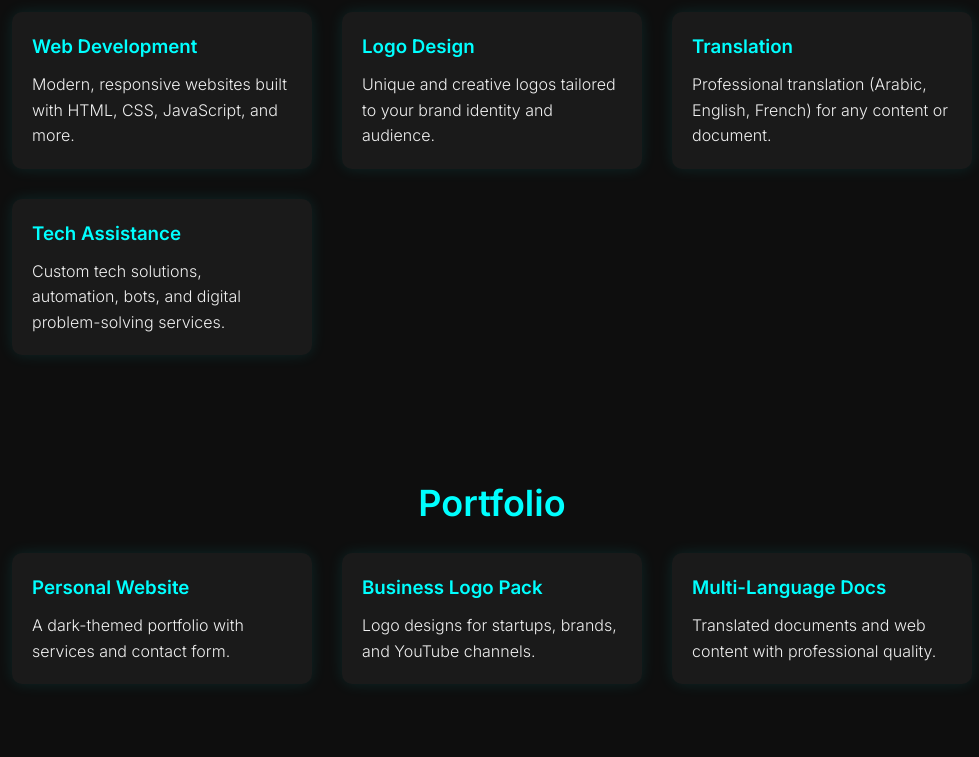
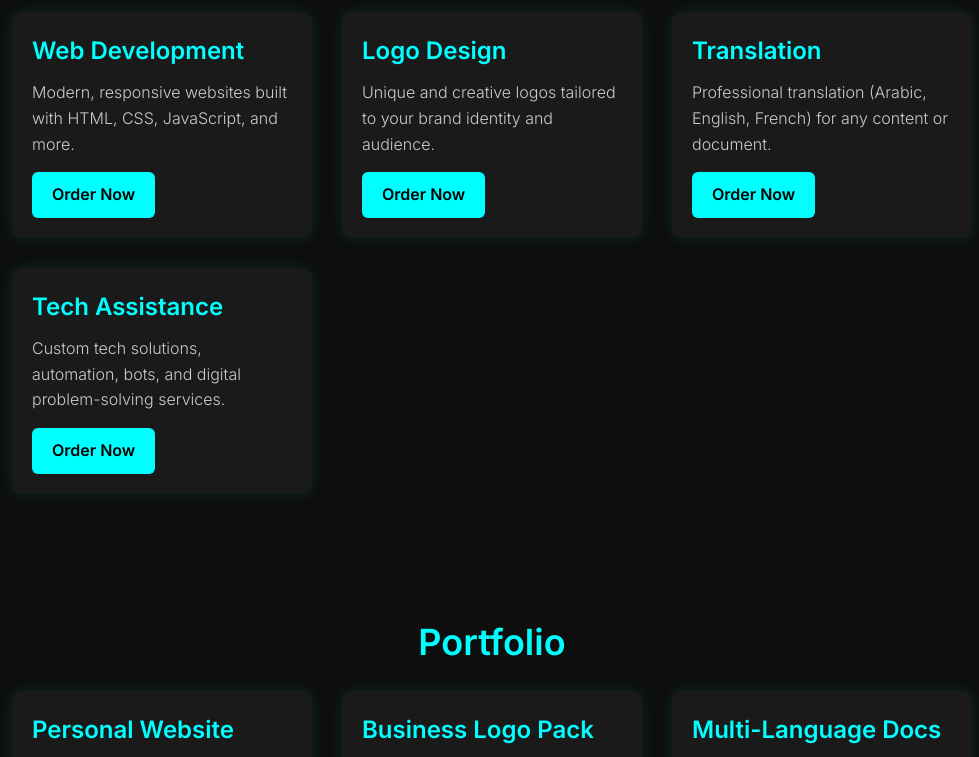
Before and after one commit to TheUchihaGhost2000/GhostForge, a plain HTML site: page index.html in a window 1280 px wide. Shown: the part 425-1182 px from the top of the page, without its empty margins (148-1127 px from the left). Drawn offline with Linux system fonts and the light colour scheme.

Commit message:
Update index.html

```diff
--- a/index.html
+++ b/index.html
@@ -1,7 +1,6 @@
 <!DOCTYPE html>
 <html lang="en">
 <head>
-  <meta name="robots" content="index, follow">
   <meta charset="UTF-8" />
   <meta name="viewport" content="width=device-width, initial-scale=1" />
   <meta name="description" content="GhostForge - Web development, logo design, and tech services by Jack." />
@@ -17,6 +16,9 @@
       margin: 0;
       padding: 0;
       box-sizing: border-box;
+    }
+    html {
+      scroll-behavior: smooth;
     }
     body {
       font-family: 'Inter', sans-serif;
@@ -44,15 +46,24 @@
       background-color: #111;
       text-align: center;
       padding: 10px 0;
+      position: sticky;
+      top: 0;
+      z-index: 1000;
     }
     nav a {
       color: #00ffff;
       text-decoration: none;
       margin: 0 15px;
       font-weight: bold;
+      font-size: 16px;
+      padding: 5px 8px;
+      border-radius: 5px;
+      transition: background-color 0.3s ease;
     }
-    nav a:hover {
-      text-decoration: underline;
+    nav a:hover,
+    nav a:focus {
+      background-color: #00b3b3;
+      outline: none;
     }
     section {
       padding: 60px 20px;
@@ -75,23 +86,39 @@
       padding: 20px;
       border-radius: 10px;
       box-shadow: 0 0 15px rgba(0, 255, 255, 0.1);
+      display: flex;
+      flex-direction: column;
+      justify-content: space-between;
     }
     .card h3 {
       color: #00ffff;
       margin-bottom: 10px;
+      font-size: 24px;
     }
-    .card button {
+    .card p {
+      flex-grow: 1;
+      margin-bottom: 15px;
+      color: #ccc;
+      font-size: 16px;
+    }
+    .order-btn {
       background-color: #00ffff;
       color: #000;
       padding: 10px 20px;
-      border: none;
       border-radius: 6px;
+      font-weight: 700;
+      display: inline-block;
+      text-align: center;
       cursor: pointer;
-      font-weight: bold;
-      margin-top: 10px;
+      text-decoration: none;
+      transition: background-color 0.3s ease;
+      align-self: flex-start;
+      user-select: none;
     }
-    .card button:hover {
+    .order-btn:hover,
+    .order-btn:focus {
       background-color: #00b3b3;
+      outline: none;
     }
     .gallery-grid {
       display: grid;
@@ -121,6 +148,7 @@
       border-radius: 5px;
       background-color: #222;
       color: #fff;
+      font-size: 16px;
     }
     .contact-form button {
       background-color: #00ffff;
@@ -130,6 +158,9 @@
       border-radius: 8px;
       cursor: pointer;
       font-weight: bold;
+      font-size: 18px;
+      transition: background-color 0.3s ease;
+      user-select: none;
     }
     .contact-form button:hover {
       background-color: #00b3b3;
@@ -138,6 +169,17 @@
       text-align: center;
       padding: 30px 20px;
       color: #666;
+      background: linear-gradient(145deg, #111, #222);
+      font-size: 14px;
+    }
+    footer a {
+      color: #00ffff;
+      text-decoration: none;
+    }
+    footer a:hover,
+    footer a:focus {
+      text-decoration: underline;
+      outline: none;
     }
     /* Language Switcher */
     .lang-switch {
@@ -154,6 +196,7 @@
       cursor: pointer;
       font-weight: bold;
       transition: background-color 0.3s ease;
+      user-select: none;
     }
     .lang-switch button:hover {
       background-color: #00b3b3;
@@ -188,18 +231,22 @@
       <div class="card">
         <h3 id="service1Title">Web Development</h3>
         <p id="service1Desc">Modern, responsive websites built with HTML, CSS, JavaScript, and more.</p>
+        <a href="https://fr.fiverr.com/s/1qxxg34" target="_blank" rel="noopener" class="order-btn" aria-label="Order Web Development Service">Order Now</a>
       </div>
       <div class="card">
         <h3 id="service2Title">Logo Design</h3>
         <p id="service2Desc">Unique and creative logos tailored to your brand identity and audience.</p>
+        <a href="https://fr.fiverr.com/s/1qxxg34" target="_blank" rel="noopener" class="order-btn" aria-label="Order Logo Design Service">Order Now</a>
       </div>
       <div class="card">
         <h3 id="service3Title">Translation</h3>
         <p id="service3Desc">Professional translation (Arabic, English, French) for any content or document.</p>
+        <a href="https://fr.fiverr.com/s/1qxxg34" target="_blank" rel="noopener" class="order-btn" aria-label="Order Translation Service">Order Now</a>
       </div>
       <div class="card">
         <h3 id="service4Title">Tech Assistance</h3>
         <p id="service4Desc">Custom tech solutions, automation, bots, and digital problem-solving services.</p>
+        <a href="https://fr.fiverr.com/s/1qxxg34" target="_blank" rel="noopener" class="order-btn" aria-label="Order Tech Assistance Service">Order Now</a>
       </div>
     </div>
   </section>
@@ -359,33 +406,33 @@
         contactButton: "أرسل",
         aboutTitle: "من أنا",
         aboutName: "مرحبًا، أنا جاك",
-        aboutDesc: "أنا منشئ متكامل من المغرب. أبني مواقع حديثة، أصمم شعارات، أترجم وثائق (عربي / فرنسي / إنجليزي)، وأقدم حلول تقنية للناس والشركات. أسست GhostForge لمشاركة شغفي ومساعدة الآخرين.",
+        aboutDesc: "أنا منشئ متكامل من المغرب. أبني مواقع حديثة، أصمم شعارات، أترجم وثائق (عربي / فرنسي / إنجليزي)، وأوفر حلول تقنية. بدأت GhostForge لأشارك شغفي وأساعد الآخرين بخدمات رقمية عالية الجودة.",
         footerEmail: "theghost2009uchiha@gmail.com"
       },
       jp: {
-        title: "GhostForge フルスタッククリエーター",
+        title: "ゴーストフォージ フルスタッククリエイター",
         subtitle: "ウェブサイト、ロゴ、翻訳＆テックソリューション",
         navServices: "サービス",
         navPortfolio: "ポートフォリオ",
         navGallery: "ギャラリー",
-        navContact: "お問い合わせ",
+        navContact: "連絡先",
         navAbout: "私について",
         servicesTitle: "私のサービス",
         service1Title: "ウェブ開発",
-        service1Desc: "HTML、CSS、JavaScriptなどを使ったモダンでレスポンシブなサイト構築。",
+        service1Desc: "HTML、CSS、JavaScriptなどを使ったモダンでレスポンシブなウェブサイト。",
         service2Title: "ロゴデザイン",
-        service2Desc: "ブランドのアイデンティティとターゲットに合わせたユニークでクリエイティブなロゴ。",
+        service2Desc: "ブランドアイデンティティとターゲットに合わせたユニークでクリエイティブなロゴ。",
         service3Title: "翻訳",
-        service3Desc: "アラビア語、英語、フランス語の専門的な翻訳サービス。",
+        service3Desc: "アラビア語、英語、フランス語のプロフェッショナルな翻訳サービス。",
         service4Title: "テックアシスタンス",
-        service4Desc: "カスタム技術ソリューション、自動化、ボット、デジタル問題解決サービス。",
+        service4Desc: "カスタムテックソリューション、自動化、ボット、デジタル問題解決サービス。",
         portfolioTitle: "ポートフォリオ",
         portfolio1Title: "個人ウェブサイト",
         portfolio1Desc: "サービスとお問い合わせフォームを備えたダークテーマのポートフォリオ。",
         portfolio2Title: "ビジネスロゴパック",
         portfolio2Desc: "スタートアップ、ブランド、YouTubeチャンネル向けのロゴデザイン。",
         portfolio3Title: "多言語ドキュメント",
-        portfolio3Desc: "専門的な品質の翻訳ドキュメントとウェブコンテンツ。",
+        portfolio3Desc: "プロフェッショナル品質の翻訳ドキュメントとウェブコンテンツ。",
         galleryTitle: "ギャラリー",
         contactTitle: "お問い合わせ",
         contactName: "お名前",
@@ -394,12 +441,12 @@
         contactButton: "送信",
         aboutTitle: "私について",
         aboutName: "こんにちは、ジャックです",
-        aboutDesc: "私はモロッコ出身のフルスタッククリエーターです。モダンなウェブサイトを作り、ロゴをデザインし、文書を翻訳（アラビア語/フランス語/英語）し、人や企業のためにテックソリューションを提供しています。GhostForgeは私の情熱を共有し、質の高いデジタルサービスで他者を助けるために始めました。",
+        aboutDesc: "モロッコ出身のフルスタッククリエイターです。モダンなウェブサイト構築、ロゴデザイン、翻訳（アラビア語／フランス語／英語）、テックソリューション提供をしています。GhostForgeは私の情熱を共有し、質の高いデジタルサービスで皆様を支援するために始めました。",
         footerEmail: "theghost2009uchiha@gmail.com"
       },
       ru: {
-        title: "GhostForge Полноценный Создатель",
-        subtitle: "Веб-сайты, Логотипы, Переводы и Технические Решения",
+        title: "GhostForge - Фуллстек разработчик",
+        subtitle: "Веб-сайты, логотипы, переводы и технические решения",
         navServices: "Услуги",
         navPortfolio: "Портфолио",
         navGallery: "Галерея",
@@ -407,20 +454,20 @@
         navAbout: "Обо мне",
         servicesTitle: "Мои услуги",
         service1Title: "Веб-разработка",
-        service1Desc: "Современные, адаптивные сайты на HTML, CSS, JavaScript и других технологиях.",
+        service1Desc: "Современные адаптивные сайты на HTML, CSS, JavaScript и др.",
         service2Title: "Дизайн логотипов",
-        service2Desc: "Уникальные и креативные логотипы, адаптированные под ваш бренд и аудиторию.",
+        service2Desc: "Уникальные и креативные логотипы, соответствующие бренду и аудитории.",
         service3Title: "Перевод",
-        service3Desc: "Профессиональный перевод (арабский, английский, французский) любых текстов.",
+        service3Desc: "Профессиональный перевод (арабский, английский, французский) любых материалов.",
         service4Title: "Техническая помощь",
-        service4Desc: "Индивидуальные технические решения, автоматизация, боты и цифровая поддержка.",
+        service4Desc: "Индивидуальные технические решения, автоматизация, боты и цифровые услуги.",
         portfolioTitle: "Портфолио",
-        portfolio1Title: "Личный сайт",
-        portfolio1Desc: "Темное портфолио с услугами и формой контакта.",
-        portfolio2Title: "Пакет бизнес-логотипов",
-        portfolio2Desc: "Дизайн логотипов для стартапов, брендов и YouTube каналов.",
+        portfolio1Title: "Персональный сайт",
+        portfolio1Desc: "Темное портфолио с услугами и формой обратной связи.",
+        portfolio2Title: "Пакет логотипов для бизнеса",
+        portfolio2Desc: "Дизайн логотипов для стартапов, брендов и YouTube-каналов.",
         portfolio3Title: "Многоязычные документы",
-        portfolio3Desc: "Перевод документов и веб-контента профессионального уровня.",
+        portfolio3Desc: "Профессиональный перевод документов и веб-контента.",
         galleryTitle: "Галерея",
         contactTitle: "Свяжитесь со мной",
         contactName: "Ваше имя",
@@ -429,38 +476,59 @@
         contactButton: "Отправить",
         aboutTitle: "Обо мне",
         aboutName: "Привет, я Джек",
-        aboutDesc: "Я фулл-стек разработчик из Марокко. Создаю современные сайты, проектирую логотипы, перевожу документы (арабский/французский/английский), предоставляю технические решения для людей и бизнеса. Основал GhostForge, чтобы делиться страстью и помогать другим качественными цифровыми услугами.",
+        aboutDesc: "Я фуллстек разработчик из Марокко. Создаю современные сайты, дизайн логотипов, перевожу документы (арабский / французский / английский) и предоставляю технические решения. Основал GhostForge, чтобы делиться своей страстью и помогать другим качественными цифровыми услугами.",
         footerEmail: "theghost2009uchiha@gmail.com"
       }
     };
 
     function setLang(lang) {
-      if (!translations[lang]) return;
+      const t = translations[lang];
+      if (!t) return;
 
-      // For Arabic, enable RTL; else LTR
-      if (lang === "ar") {
-        document.body.style.direction = "rtl";
-        document.body.style.textAlign = "right";
+      // Update text content for all translatable elements
+      document.getElementById('title').textContent = t.title;
+      document.getElementById('subtitle').textContent = t.subtitle;
+      document.getElementById('navServices').textContent = t.navServices;
+      document.getElementById('navPortfolio').textContent = t.navPortfolio;
+      document.getElementById('navGallery').textContent = t.navGallery;
+      document.getElementById('navContact').textContent = t.navContact;
+      document.getElementById('navAbout').textContent = t.navAbout;
+      document.getElementById('servicesTitle').textContent = t.servicesTitle;
+      document.getElementById('service1Title').textContent = t.service1Title;
+      document.getElementById('service1Desc').textContent = t.service1Desc;
+      document.getElementById('service2Title').textContent = t.service2Title;
+      document.getElementById('service2Desc').textContent = t.service2Desc;
+      document.getElementById('service3Title').textContent = t.service3Title;
+      document.getElementById('service3Desc').textContent = t.service3Desc;
+      document.getElementById('service4Title').textContent = t.service4Title;
+      document.getElementById('service4Desc').textContent = t.service4Desc;
+      document.getElementById('portfolioTitle').textContent = t.portfolioTitle;
+      document.getElementById('portfolio1Title').textContent = t.portfolio1Title;
+      document.getElementById('portfolio1Desc').textContent = t.portfolio1Desc;
+      document.getElementById('portfolio2Title').textContent = t.portfolio2Title;
+      document.getElementById('portfolio2Desc').textContent = t.portfolio2Desc;
+      document.getElementById('portfolio3Title').textContent = t.portfolio3Title;
+      document.getElementById('portfolio3Desc').textContent = t.portfolio3Desc;
+      document.getElementById('galleryTitle').textContent = t.galleryTitle;
+      document.getElementById('contactTitle').textContent = t.contactTitle;
+      document.getElementById('contactName').placeholder = t.contactName;
+      document.getElementById('contactEmail').placeholder = t.contactEmail;
+      document.getElementById('contactMessage').placeholder = t.contactMessage;
+      document.getElementById('contactButton').textContent = t.contactButton;
+      document.getElementById('aboutTitle').textContent = t.aboutTitle;
+      document.getElementById('aboutName').textContent = t.aboutName;
+      document.getElementById('aboutDesc').textContent = t.aboutDesc;
+      document.getElementById('footerEmail').textContent = t.footerEmail;
+
+      // Set text direction for Arabic
+      if (lang === 'ar') {
+        document.documentElement.dir = 'rtl';
       } else {
-        document.body.style.direction = "ltr";
-        document.body.style.textAlign = "left";
+        document.documentElement.dir = 'ltr';
       }
-
-      // Update all text elements by their IDs
-      Object.keys(translations[lang]).forEach(id => {
-        const el = document.getElementById(id);
-        if (el) {
-          // For inputs and textarea placeholders
-          if (el.tagName === "INPUT" || el.tagName === "TEXTAREA") {
-            el.placeholder = translations[lang][id];
-          } else {
-            el.textContent = translations[lang][id];
-          }
-        }
-      });
     }
 
-    // Initialize language to English on page load
+    // Default language English
     setLang('en');
   </script>
 </body>
```
